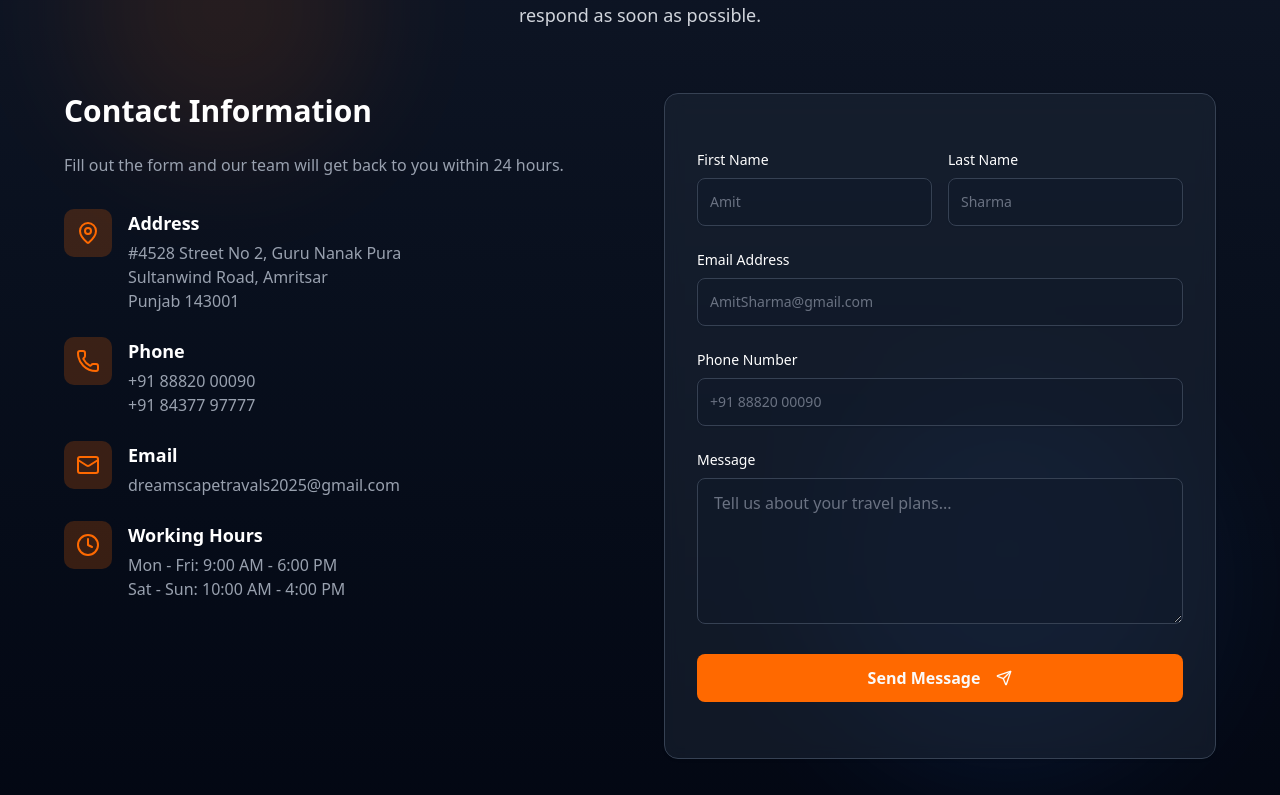
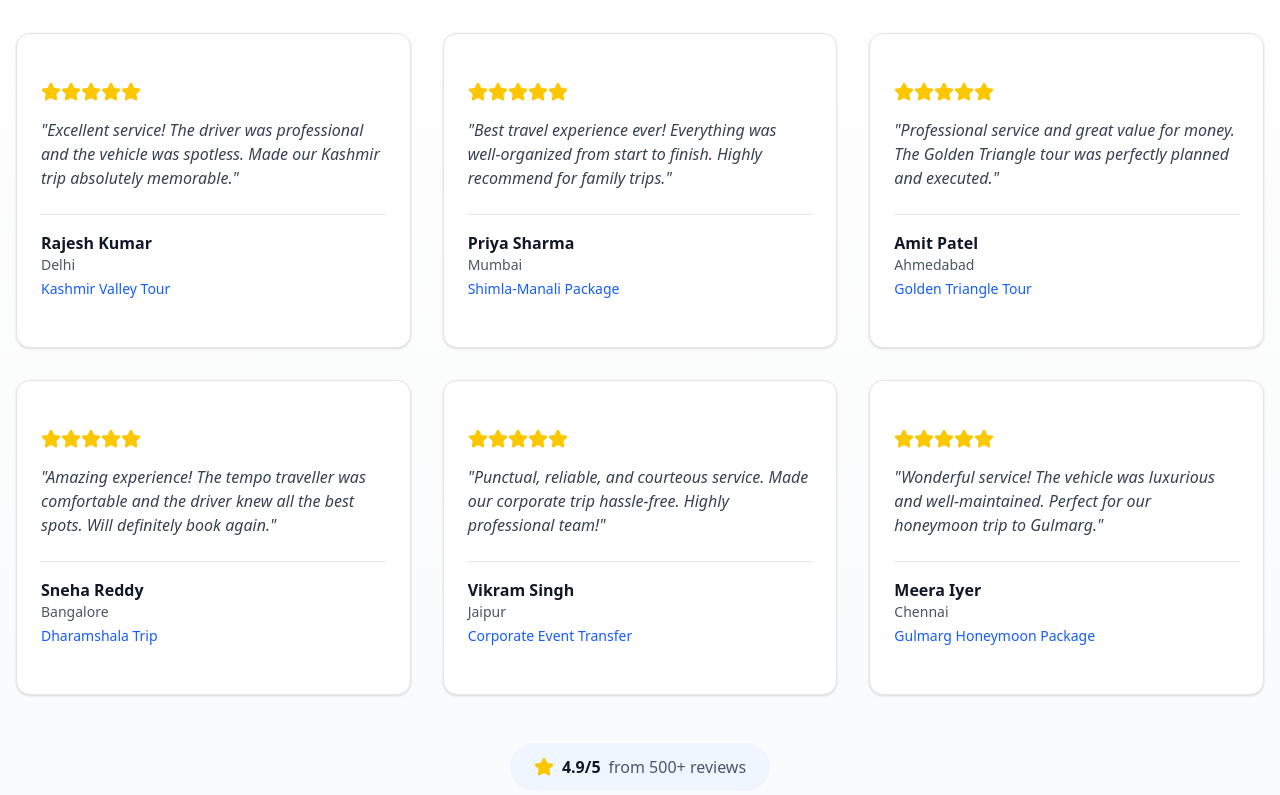
Before and after one commit to vansh16-code/travels, a Next.js app: page / in a window 1280 px wide. Shown: the part 5485-6280 px from the top of the page. Built offline with nearby package versions, Linux system fonts and the light colour scheme.

Commit message:
pushing to deploy

```diff
--- a/src/app/page.tsx
+++ b/src/app/page.tsx
@@ -4,6 +4,7 @@ import ServicesSection from "@/components/ServicesSection"
 import WhyChooseSection from "@/components/WhyChooseSection"
 import VehicleFleetSection from "@/components/VehicleFleetSection"
 import PackagesSection from "@/components/PackagesSection"
+import TestimonialsSection from "@/components/TestimonialsSection"
 import ContactSection from "@/components/ContactSection"
 import Footer from "@/components/Footer"
 
@@ -16,6 +17,7 @@ export default function Home() {
       <WhyChooseSection />
       <VehicleFleetSection />
       <PackagesSection />
+      <TestimonialsSection />
       <ContactSection />
       <Footer />
     </div>
--- /dev/null
+++ b/src/components/TestimonialsSection.tsx
@@ -0,0 +1,98 @@
+"use client"
+
+import { Card, CardContent } from "@/components/ui/card"
+import { Star } from "lucide-react"
+
+const testimonials = [
+  {
+    name: "Rajesh Kumar",
+    location: "Delhi",
+    rating: 5,
+    text: "Excellent service! The driver was professional and the vehicle was spotless. Made our Kashmir trip absolutely memorable.",
+    trip: "Kashmir Valley Tour"
+  },
+  {
+    name: "Priya Sharma",
+    location: "Mumbai",
+    rating: 5,
+    text: "Best travel experience ever! Everything was well-organized from start to finish. Highly recommend for family trips.",
+    trip: "Shimla-Manali Package"
+  },
+  {
+    name: "Amit Patel",
+    location: "Ahmedabad",
+    rating: 5,
+    text: "Professional service and great value for money. The Golden Triangle tour was perfectly planned and executed.",
+    trip: "Golden Triangle Tour"
+  },
+  {
+    name: "Sneha Reddy",
+    location: "Bangalore",
+    rating: 5,
+    text: "Amazing experience! The tempo traveller was comfortable and the driver knew all the best spots. Will definitely book again.",
+    trip: "Dharamshala Trip"
+  },
+  {
+    name: "Vikram Singh",
+    location: "Jaipur",
+    rating: 5,
+    text: "Punctual, reliable, and courteous service. Made our corporate trip hassle-free. Highly professional team!",
+    trip: "Corporate Event Transfer"
+  },
+  {
+    name: "Meera Iyer",
+    location: "Chennai",
+    rating: 5,
+    text: "Wonderful service! The vehicle was luxurious and well-maintained. Perfect for our honeymoon trip to Gulmarg.",
+    trip: "Gulmarg Honeymoon Package"
+  }
+]
+
+export default function TestimonialsSection() {
+  return (
+    <section className="py-20 bg-gradient-to-b from-white to-gray-50">
+      <div className="container mx-auto px-4">
+        <div className="text-center mb-16">
+          <h2 className="text-4xl font-bold text-gray-900 mb-4">
+            What Our Clients Say
+          </h2>
+          <p className="text-gray-600 max-w-2xl mx-auto">
+            Don't just take our word for it - hear from our satisfied customers who have experienced our exceptional service
+          </p>
+        </div>
+
+        <div className="grid grid-cols-1 md:grid-cols-2 lg:grid-cols-3 gap-8">
+          {testimonials.map((testimonial, index) => (
+            <Card key={index} className="hover:shadow-xl transition-shadow duration-300">
+              <CardContent className="p-6">
+                <div className="flex items-center mb-4">
+                  {[...Array(testimonial.rating)].map((_, i) => (
+                    <Star key={i} className="w-5 h-5 fill-yellow-400 text-yellow-400" />
+                  ))}
+                </div>
+
+                <p className="text-gray-700 mb-6 italic">
+                  "{testimonial.text}"
+                </p>
+
+                <div className="border-t pt-4">
+                  <p className="font-semibold text-gray-900">{testimonial.name}</p>
+                  <p className="text-sm text-gray-600">{testimonial.location}</p>
+                  <p className="text-sm text-blue-600 mt-1">{testimonial.trip}</p>
+                </div>
+              </CardContent>
+            </Card>
+          ))}
+        </div>
+
+        <div className="text-center mt-12">
+          <div className="inline-flex items-center gap-2 bg-blue-50 px-6 py-3 rounded-full">
+            <Star className="w-5 h-5 fill-yellow-400 text-yellow-400" />
+            <span className="font-semibold text-gray-900">4.9/5</span>
+            <span className="text-gray-600">from 500+ reviews</span>
+          </div>
+        </div>
+      </div>
+    </section>
+  )
+}
```
